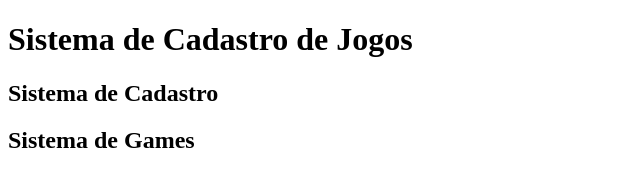
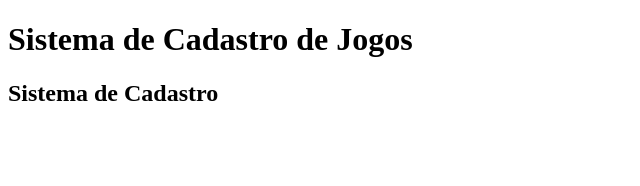
Before and after one commit to aldridgeneto/Sistema-de-Cadastro, a plain HTML site: page index.html in a window 1280 px wide. Shown: the whole page, without its empty margins (0-640 px from the left). Drawn offline with Linux system fonts and the light colour scheme.

Commit message:
addin h2 restaurando antes do adding h2

```diff
--- a/index.html
+++ b/index.html
@@ -9,7 +9,6 @@
 <body>
     <h1>Sistema de Cadastro de Jogos</h1>
     <h2>Sistema de Cadastro</h2>
-    <h2>Sistema de Games</h2>
     <script src="app.js">
 </body>
 </html>
```
